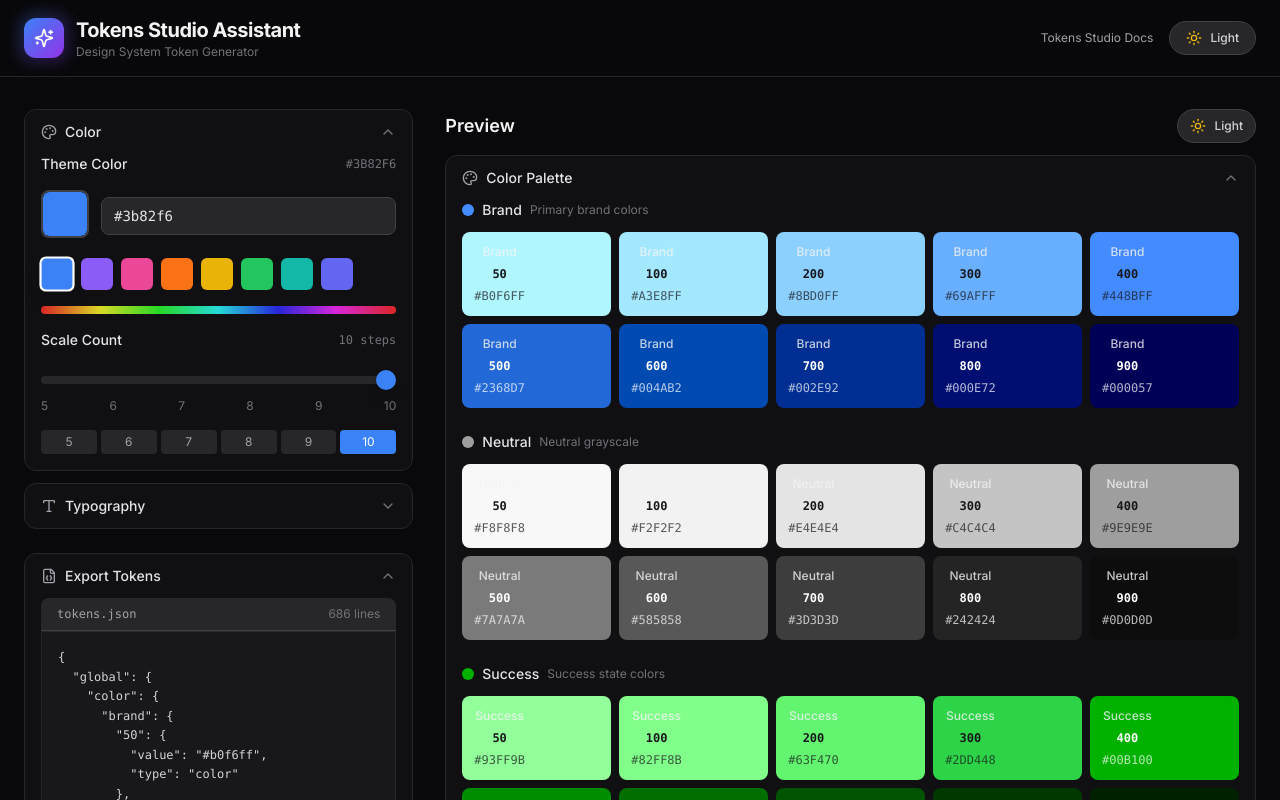
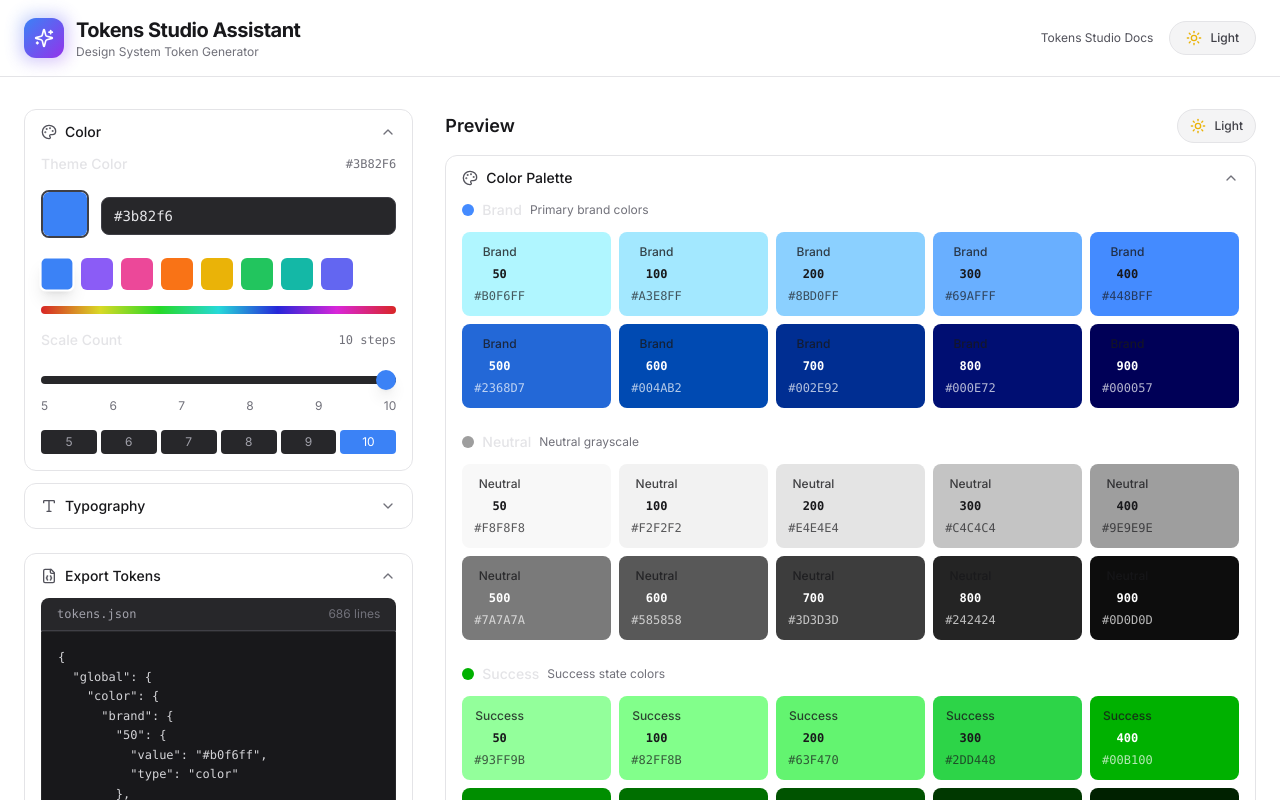
Before and after one commit to damahuazi/TokensStudioAssistant, a React (Vite) app: page / in a window 1280 px wide. Shown: the top 800 px of the page. Built offline with nearby package versions, Linux system fonts and the light colour scheme.

Commit message:
feat: 设计系统 Web 工具规划
Co-authored-by: traeagent <traeagent@users.noreply.github.com>

```diff
--- a/src/App.tsx
+++ b/src/App.tsx
@@ -1,9 +1,18 @@
 import { Header } from './components/layout/Header';
 import { AppShell } from './components/layout/AppShell';
+import { useTokenStore } from './stores/tokenStore';
 
 export default function App() {
+  const { mode } = useTokenStore();
+
   return (
-    <div className="min-h-screen bg-zinc-950 text-zinc-100">
+    <div
+      className={`min-h-screen transition-colors duration-300 ${
+        mode === 'light'
+          ? 'bg-white text-zinc-900'
+          : 'bg-zinc-950 text-zinc-100'
+      }`}
+    >
       <Header />
       <AppShell />
     </div>
--- a/src/components/config/ConfigPanel.tsx
+++ b/src/components/config/ConfigPanel.tsx
@@ -3,6 +3,7 @@
 import { ColorPicker } from './ColorPicker';
 import { ScaleSlider } from './ScaleSlider';
 import { FontConfig } from './FontConfig';
+import { useTokenStore } from '../../stores/tokenStore';
 
 interface PanelSectionProps {
   title: string;
@@ -13,21 +14,32 @@
 
 const PanelSection: React.FC<PanelSectionProps> = ({ title, icon, children, defaultOpen = true }) => {
   const [isOpen, setIsOpen] = useState(defaultOpen);
+  const { mode } = useTokenStore();
 
   return (
-    <div className="border border-zinc-800 rounded-xl overflow-hidden bg-zinc-900/50 backdrop-blur-sm">
+    <div className={`border rounded-xl overflow-hidden backdrop-blur-sm transition-colors duration-300 ${
+      mode === 'light'
+        ? 'border-zinc-200 bg-white/50'
+        : 'border-zinc-800 bg-zinc-900/50'
+    }`}>
       <button
         onClick={() => setIsOpen(!isOpen)}
-        className="w-full flex items-center justify-between px-4 py-3 text-left hover:bg-zinc-800/50 transition-colors"
+        className={`w-full flex items-center justify-between px-4 py-3 text-left transition-colors ${
+          mode === 'light'
+            ? 'hover:bg-zinc-100/50'
+            : 'hover:bg-zinc-800/50'
+        }`}
       >
         <div className="flex items-center gap-2">
-          <span className="text-zinc-400">{icon}</span>
-          <span className="text-sm font-medium text-zinc-200">{title}</span>
+          <span className={mode === 'light' ? 'text-zinc-600' : 'text-zinc-400'}>{icon}</span>
+          <span className={`text-sm font-medium ${
+            mode === 'light' ? 'text-zinc-900' : 'text-zinc-200'
+          }`}>{title}</span>
         </div>
         {isOpen ? (
-          <ChevronUp className="w-4 h-4 text-zinc-500" />
+          <ChevronUp className={`w-4 h-4 ${mode === 'light' ? 'text-zinc-500' : 'text-zinc-400'}`} />
         ) : (
-          <ChevronDown className="w-4 h-4 text-zinc-500" />
+          <ChevronDown className={`w-4 h-4 ${mode === 'light' ? 'text-zinc-500' : 'text-zinc-400'}`} />
         )}
       </button>
       {isOpen && <div className="px-4 pb-4 space-y-4">{children}</div>}
--- a/src/components/export/ExportPanel.tsx
+++ b/src/components/export/ExportPanel.tsx
@@ -2,24 +2,36 @@
 import { ChevronDown, ChevronUp, FileJson } from 'lucide-react';
 import { JsonPreview } from './JsonPreview';
 import { ExportButton } from './ExportButton';
+import { useTokenStore } from '../../stores/tokenStore';
 
 export const ExportPanel: React.FC = () => {
   const [isOpen, setIsOpen] = React.useState(true);
+  const { mode } = useTokenStore();
 
   return (
-    <div className="border border-zinc-800 rounded-xl overflow-hidden bg-zinc-900/50 backdrop-blur-sm">
+    <div className={`border rounded-xl overflow-hidden backdrop-blur-sm transition-colors duration-300 ${
+      mode === 'light'
+        ? 'border-zinc-200 bg-white/50'
+        : 'border-zinc-800 bg-zinc-900/50'
+    }`}>
       <button
         onClick={() => setIsOpen(!isOpen)}
-        className="w-full flex items-center justify-between px-4 py-3 text-left hover:bg-zinc-800/50 transition-colors"
+        className={`w-full flex items-center justify-between px-4 py-3 text-left transition-colors ${
+          mode === 'light'
+            ? 'hover:bg-zinc-100/50'
+            : 'hover:bg-zinc-800/50'
+        }`}
       >
         <div className="flex items-center gap-2">
-          <FileJson className="w-4 h-4 text-zinc-400" />
-          <span className="text-sm font-medium text-zinc-200">Export Tokens</span>
+          <FileJson className={`w-4 h-4 ${mode === 'light' ? 'text-zinc-600' : 'text-zinc-400'}`} />
+          <span className={`text-sm font-medium ${
+            mode === 'light' ? 'text-zinc-900' : 'text-zinc-200'
+          }`}>Export Tokens</span>
         </div>
         {isOpen ? (
-          <ChevronUp className="w-4 h-4 text-zinc-500" />
+          <ChevronUp className={`w-4 h-4 ${mode === 'light' ? 'text-zinc-500' : 'text-zinc-400'}`} />
         ) : (
-          <ChevronDown className="w-4 h-4 text-zinc-500" />
+          <ChevronDown className={`w-4 h-4 ${mode === 'light' ? 'text-zinc-500' : 'text-zinc-400'}`} />
         )}
       </button>
 
--- a/src/components/layout/AppShell.tsx
+++ b/src/components/layout/AppShell.tsx
@@ -2,10 +2,15 @@
 import { ConfigPanel } from '../config/ConfigPanel';
 import { PreviewPanel } from '../preview/PreviewPanel';
 import { ExportPanel } from '../export/ExportPanel';
+import { useTokenStore } from '../../stores/tokenStore';
 
 export const AppShell: React.FC = () => {
+  const { mode } = useTokenStore();
+
   return (
-    <div className="min-h-screen bg-zinc-950">
+    <div className={`transition-colors duration-300 ${
+      mode === 'light' ? 'bg-white' : 'bg-zinc-950'
+    }`}>
       <div className="max-w-7xl mx-auto px-6 py-8">
         <div className="grid grid-cols-1 lg:grid-cols-12 gap-8">
           <aside className="lg:col-span-4 space-y-6">
--- a/src/components/layout/Header.tsx
+++ b/src/components/layout/Header.tsx
@@ -1,10 +1,19 @@
 import React from 'react';
 import { Sparkles } from 'lucide-react';
 import { ThemeToggle } from '../preview/ThemeToggle';
+import { useTokenStore } from '../../stores/tokenStore';
 
 export const Header: React.FC = () => {
+  const { mode } = useTokenStore();
+
   return (
-    <header className="sticky top-0 z-50 backdrop-blur-xl bg-zinc-950/80 border-b border-zinc-800">
+    <header
+      className={`sticky top-0 z-50 backdrop-blur-xl border-b transition-colors duration-300 ${
+        mode === 'light'
+          ? 'bg-white/80 border-zinc-200'
+          : 'bg-zinc-950/80 border-zinc-800'
+      }`}
+    >
       <div className="max-w-7xl mx-auto px-6 py-4">
         <div className="flex items-center justify-between">
           <div className="flex items-center gap-3">
@@ -15,7 +24,9 @@
               <div className="absolute -inset-1 bg-gradient-to-br from-blue-500 to-purple-600 rounded-xl blur opacity-30 -z-10" />
             </div>
             <div>
-              <h1 className="text-xl font-bold text-zinc-100 tracking-tight">
+              <h1 className={`text-xl font-bold tracking-tight ${
+                mode === 'light' ? 'text-zinc-900' : 'text-zinc-100'
+              }`}>
                 Tokens Studio Assistant
               </h1>
               <p className="text-xs text-zinc-500">
@@ -29,7 +40,11 @@
               href="https://docs.tokens.studio/"
               target="_blank"
               rel="noopener noreferrer"
-              className="text-xs text-zinc-400 hover:text-zinc-200 transition-colors"
+              className={`text-xs hover:transition-colors ${
+                mode === 'light'
+                  ? 'text-zinc-600 hover:text-zinc-900'
+                  : 'text-zinc-400 hover:text-zinc-200'
+              }`}
             >
               Tokens Studio Docs
             </a>
--- a/src/components/preview/PreviewPanel.tsx
+++ b/src/components/preview/PreviewPanel.tsx
@@ -20,21 +20,32 @@
   defaultOpen = true,
 }) => {
   const [isOpen, setIsOpen] = useState(defaultOpen);
+  const { mode } = useTokenStore();
 
   return (
-    <div className="border border-zinc-800 rounded-xl overflow-hidden bg-zinc-900/50 backdrop-blur-sm">
+    <div className={`border rounded-xl overflow-hidden backdrop-blur-sm transition-colors duration-300 ${
+      mode === 'light'
+        ? 'border-zinc-200 bg-white/50'
+        : 'border-zinc-800 bg-zinc-900/50'
+    }`}>
       <button
         onClick={() => setIsOpen(!isOpen)}
-        className="w-full flex items-center justify-between px-4 py-3 text-left hover:bg-zinc-800/50 transition-colors"
+        className={`w-full flex items-center justify-between px-4 py-3 text-left transition-colors ${
+          mode === 'light'
+            ? 'hover:bg-zinc-100/50'
+            : 'hover:bg-zinc-800/50'
+        }`}
       >
         <div className="flex items-center gap-2">
-          <span className="text-zinc-400">{icon}</span>
-          <span className="text-sm font-medium text-zinc-200">{title}</span>
+          <span className={mode === 'light' ? 'text-zinc-600' : 'text-zinc-400'}>{icon}</span>
+          <span className={`text-sm font-medium ${
+            mode === 'light' ? 'text-zinc-900' : 'text-zinc-200'
+          }`}>{title}</span>
         </div>
         {isOpen ? (
-          <ChevronUp className="w-4 h-4 text-zinc-500" />
+          <ChevronUp className={`w-4 h-4 ${mode === 'light' ? 'text-zinc-500' : 'text-zinc-400'}`} />
         ) : (
-          <ChevronDown className="w-4 h-4 text-zinc-500" />
+          <ChevronDown className={`w-4 h-4 ${mode === 'light' ? 'text-zinc-500' : 'text-zinc-400'}`} />
         )}
       </button>
       {isOpen && <div className="px-4 pb-4">{children}</div>}
@@ -48,17 +59,25 @@
   return (
     <div className="space-y-3">
       <div className="flex items-center justify-between mb-2">
-        <h2 className="text-lg font-semibold text-zinc-100">Preview</h2>
+        <h2 className={`text-lg font-semibold ${
+          mode === 'light' ? 'text-zinc-900' : 'text-zinc-100'
+        }`}>Preview</h2>
         <button
           onClick={toggleMode}
-          className="flex items-center gap-2 px-3 py-2 bg-zinc-800 rounded-full border border-zinc-700 hover:border-zinc-600 transition-all"
+          className={`flex items-center gap-2 px-3 py-2 rounded-full border transition-all duration-300 ${
+            mode === 'light'
+              ? 'bg-zinc-100 border-zinc-200 hover:border-zinc-300'
+              : 'bg-zinc-800 border-zinc-700 hover:border-zinc-600'
+          }`}
         >
           {mode === 'light' ? (
             <Sun className="w-4 h-4 text-yellow-500" />
           ) : (
             <Moon className="w-4 h-4 text-blue-400" />
           )}
-          <span className="text-xs font-medium text-zinc-300 capitalize">
+          <span className={`text-xs font-medium capitalize ${
+            mode === 'light' ? 'text-zinc-700' : 'text-zinc-300'
+          }`}>
             {mode}
           </span>
         </button>
--- a/src/components/preview/ThemeToggle.tsx
+++ b/src/components/preview/ThemeToggle.tsx
@@ -8,8 +8,11 @@
   return (
     <button
       onClick={toggleMode}
-      className="relative flex items-center gap-2 px-4 py-2 bg-zinc-800 rounded-full border border-zinc-700
-        hover:border-zinc-600 transition-all duration-200 group"
+      className={`relative flex items-center gap-2 px-4 py-2 rounded-full border transition-all duration-200 group ${
+        mode === 'light'
+          ? 'bg-zinc-100 border-zinc-200 hover:border-zinc-300'
+          : 'bg-zinc-800 border-zinc-700 hover:border-zinc-600'
+      }`}
       aria-label={`Switch to ${mode === 'light' ? 'dark' : 'light'} mode`}
     >
       <div className="relative flex items-center">
@@ -28,7 +31,9 @@
           }`}
         />
       </div>
-      <span className="text-xs font-medium text-zinc-300">
+      <span className={`text-xs font-medium ${
+        mode === 'light' ? 'text-zinc-700' : 'text-zinc-300'
+      }`}>
         {mode === 'light' ? 'Light' : 'Dark'}
       </span>
     </button>
```
